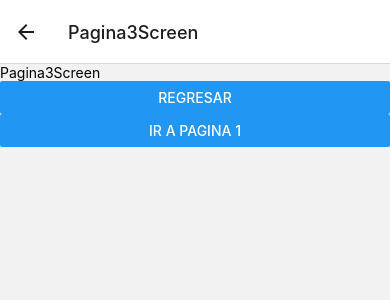
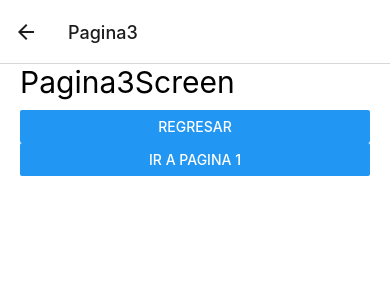
Before and after one commit to Dante1704/react-native-apps, a React Native app in the folder 04-Navegacion-App/: screen /Pagina3Screen in a window 390 px wide. Shown: the top 300 px of the page. Built offline with nearby package versions, Linux system fonts and the light colour scheme.

Commit message:
estilado del stack navigator mediante atributo screenOptions, estilado del nombre del screen mediante el atributo options

```diff
--- a/04-Navegacion-App/src/navigator/StackNavigator.tsx
+++ b/04-Navegacion-App/src/navigator/StackNavigator.tsx
@@ -8,10 +8,33 @@ const Stack = createStackNavigator();
 
 export const StackNavigator = () => {
     return (
-        <Stack.Navigator>
-            <Stack.Screen name="Pagina1Screen" component={Pagina1Screen} />
-            <Stack.Screen name="Pagina2Screen" component={Pagina2Screen} />
-            <Stack.Screen name="Pagina3Screen" component={Pagina3Screen} />
+        <Stack.Navigator
+            /*// initialRouteName="Pagina2Screen" si quiero empezar en otra pagina que no sea la primera declarada*/
+            screenOptions={{
+                //para quitar la linea que separa el navigator del android
+                headerStyle: {
+                    elevation: 0, //para android
+                    shadowColor: 'transparent', //para ios
+                },
+                cardStyle: {
+                    backgroundColor: 'white',
+                },
+            }}>
+            <Stack.Screen
+                name="Pagina1Screen"
+                options={{ title: 'Pagina1' }}
+                component={Pagina1Screen}
+            />
+            <Stack.Screen
+                name="Pagina2Screen"
+                options={{ title: 'Pagina2' }}
+                component={Pagina2Screen}
+            />
+            <Stack.Screen
+                name="Pagina3Screen"
+                options={{ title: 'Pagina3' }}
+                component={Pagina3Screen}
+            />
         </Stack.Navigator>
     );
 };
--- a/04-Navegacion-App/src/screens/Pagina1Screen.tsx
+++ b/04-Navegacion-App/src/screens/Pagina1Screen.tsx
@@ -13,7 +13,7 @@ interface Props extends StackScreenProps<any, any> {
 export const Pagina1Screen = ({ navigation }: Props) => {
     return (
         <View style={styles.globalMargin}>
-            <Text>Pagina1Screen</Text>
+            <Text style={styles.title}>Pagina1Screen</Text>
             <Button
                 title="Ir a Pagina 2"
                 onPress={() => navigation.navigate('Pagina2Screen')}
--- a/04-Navegacion-App/src/screens/Pagina2Screen.tsx
+++ b/04-Navegacion-App/src/screens/Pagina2Screen.tsx
@@ -1,17 +1,28 @@
-import React from 'react';
+import React, { useEffect } from 'react';
 import { Button, Text, View } from 'react-native';
 import { styles } from '../theme/appTheme';
 import { useNavigation } from '@react-navigation/core';
 
 
+
+
 //en lugar de  usar los types de StackScreenProps puedo usar el hook useNavigation
-
 
 export const Pagina2Screen = () => {
     const navigator = useNavigation();
+
+    useEffect(() => {
+
+        //esto tiene mas peso que el atributo establecido de manera global
+        navigator.setOptions({
+            title: 'hola mundo',
+            //para ios, que aparezca 'back' o 'atras' segun el idioma del telefono
+            headerBackTitle: '',
+        });
+    }, [navigator]);
     return (
         <View style={styles.globalMargin}>
-            <Text>Pagina2Screen</Text>
+            <Text style={styles.title}>Pagina2Screen</Text>
             <Button
                 title="Ir a Pagina 3"
                 onPress={() => navigator.navigate('Pagina3Screen')}
--- a/04-Navegacion-App/src/screens/Pagina3Screen.tsx
+++ b/04-Navegacion-App/src/screens/Pagina3Screen.tsx
@@ -1,16 +1,18 @@
 import { StackScreenProps } from '@react-navigation/stack';
 import React from 'react';
 import { Button, Text, View } from 'react-native';
+import { styles } from '../theme/appTheme';
 
-
+// a fin de cuentas me quedo con esta manera y no con el hook useNavigate porque este mismo ocupa mas espacio
+// en cambio ya tengo siempre en las props de los componentes que de clare que fueran parte del stacklos metodos propios de la navegacion
 
 interface Props extends StackScreenProps<any, any> {
 
 }
 export const Pagina3Screen = ({ navigation }: Props) => {
     return (
-        <View>
-            <Text>Pagina3Screen</Text>
+        <View style={styles.globalMargin}>
+            <Text style={styles.title}>Pagina3Screen</Text>
             <Button
                 title="Regresar"
                 onPress={() => navigation.pop()} //una para atras, quitando una del stack
--- a/04-Navegacion-App/src/theme/appTheme.tsx
+++ b/04-Navegacion-App/src/theme/appTheme.tsx
@@ -4,4 +4,8 @@ export const styles = StyleSheet.create({
     globalMargin: {
         marginHorizontal: 20,
     },
+    title: {
+        fontSize: 30,
+        marginBottom: 10,
+    },
 });
```
Also changed, not shown: 1 other file (tests, documents, lock files or other folders).
